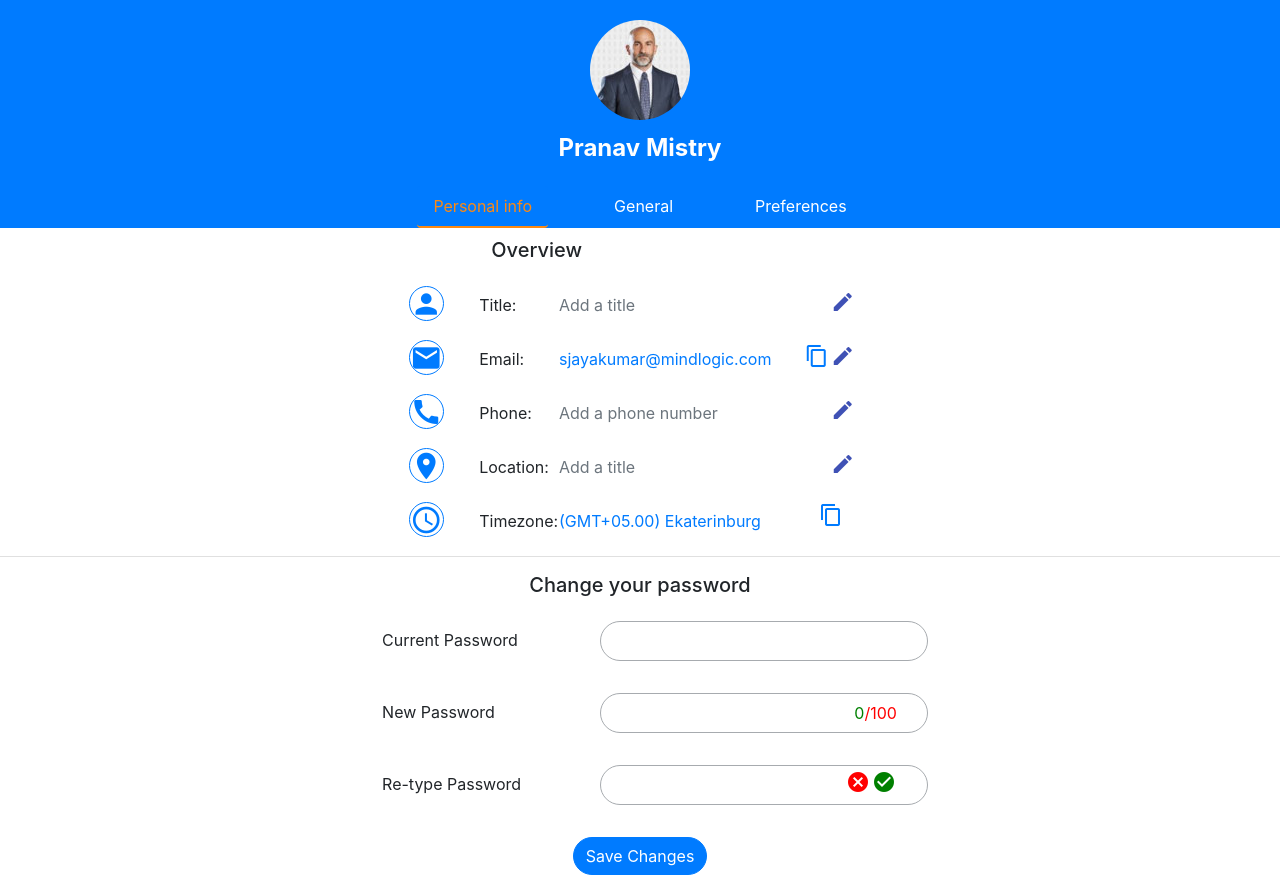
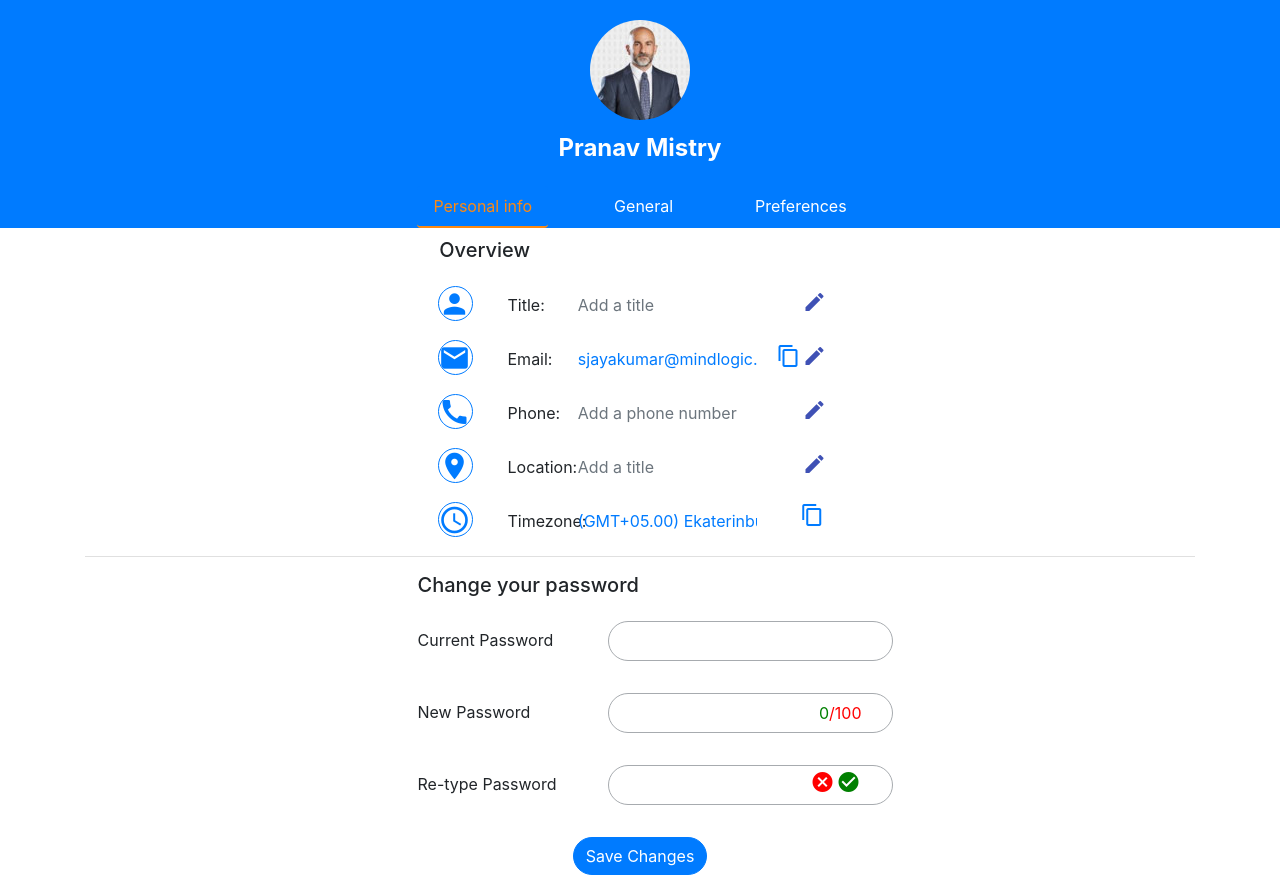
Before and after one commit to Pavithrapkr/User_info, an Angular app: page / in a window 1280 px wide. Built offline with nearby package versions, Linux system fonts and the light colour scheme.

Commit message:
alignment changes commit

```diff
--- a/src/app/user-profile/user-profile.component.html
+++ b/src/app/user-profile/user-profile.component.html
@@ -1,7 +1,7 @@
-<div class="form-group">
+<div class="container-sm form-group">
     <form [formGroup]="userForm">
-        <div class="row form-group justify-content-center font-weight-bold">
-            <h5 class="col-sm-3">Overview</h5>
+        <div class="row form-group font-weight-bold">
+            <h5 class="col-sm-5 d-flex justify-content-end">Overview</h5>
             <label class="col-sm-2 text-success" *ngIf="isSaved">Changes Saved</label>
         </div>
         <div class="row form-group justify-content-center">
@@ -105,7 +105,7 @@
             <mat-divider ></mat-divider>
         </div>
         <div class="row form-group justify-content-center">
-            <h5>Change your password</h5>
+            <h5 class="col-sm-5 d-flex justify-content-start">Change your password</h5>
         </div>
         <div class="row form-group justify-content-center">
             <label class="label-style col-sm-2 col-form-label">Current Password</label>
```
